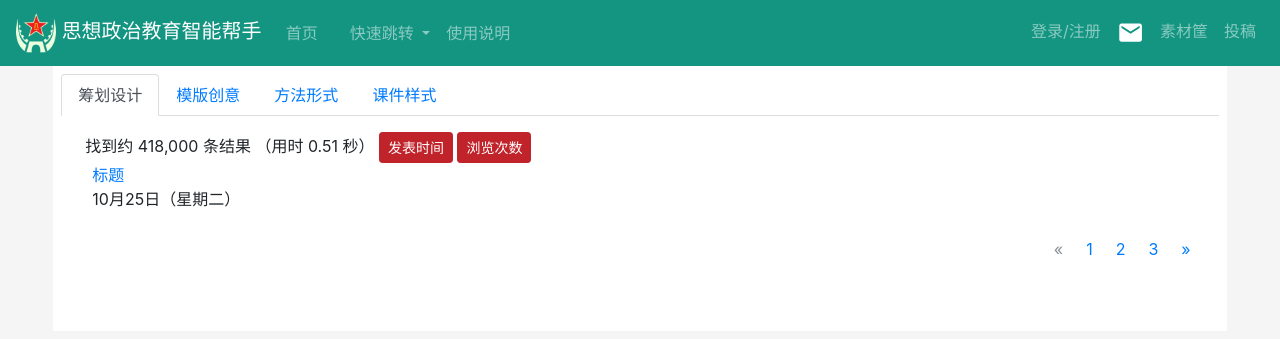
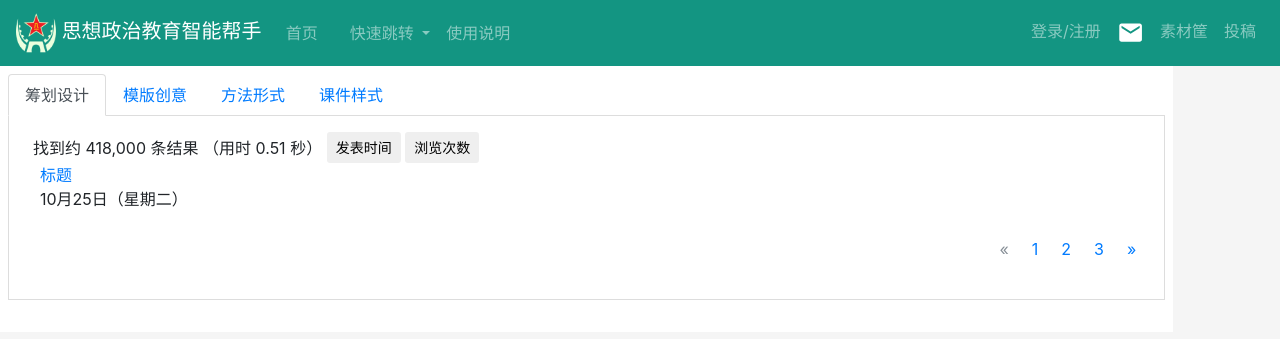
Before and after one commit to ran777/edu_intell, a Django app: template template/creative/design - 副本.html in a window 1280 px wide. Shown: the top 339 px of the page. Run offline with Django 3.2, Linux system fonts and the light colour scheme; the template is opened without the code that fills it, so the values that code supplies are empty; some libraries are stand-ins or nearby versions.

Commit message:
tab-content加了边框

```diff
--- a/edu_creative/views.py
+++ b/edu_creative/views.py
@@ -13,7 +13,7 @@ from edu_warning.tools import user_setting
 def plan_design(request):
     context = {"page_now": "创意设计"}
 
-    q = Posts.objects.filter(post_category__name="筹划设计").order_by('date')
+    q = Posts.objects.filter(post_category__name="筹划设计").order_by('click_num')
     q = list(zip(q, (i.uploadfile_set.all()[0].file for i in q)))
     paginator = Paginator(q, user_setting['creative']['page_num'])
 
--- a/static/css/custom.css
+++ b/static/css/custom.css
@@ -89,56 +68,48 @@
 #sidebar a {
     color: rgba(0, 0, 0, .65);
     padding: 0.5em 0.75em;
-    background-color: #fff;
+    background-color: var(--content-bg-color);
 }
 
 #sidebar a.active {
-    color: #fff;
+    color: var(--content-bg-color);
     background-color: #c1232b;
     font-weight: bold;
     border: none;
 }
-
-/* change transition animation to width when entire sidebar is toggled */
-#sidebar.collapse {
-    -webkit-transition-timing-function: ease;
-    -o-transition-timing-function: ease;
-    transition-timing-function: ease;
-    -webkit-transition-duration: .2s;
-    -o-transition-duration: .2s;
-    transition-duration: .2s;
+/*navbar*/
+.navbar-brand img {
+    height: 40px;
 }
 
-#sidebar.collapsing {
-    opacity: 0.8;
-    width: 0;
-    -webkit-transition-timing-function: ease-in;
-    -o-transition-timing-function: ease-in;
-    transition-timing-function: ease-in;
-    -webkit-transition-property: width;
-    -o-transition-property: width;
-    transition-property: width;
+/*card deck*/
+.card-deck .col {
+    padding: 0;
+}
+.card-header:first-child {
+    border-radius: 0;
+    background-color: var(--main-bg-color);
 }
 
-.questionnaire {
-    background-color: #fff;
-    padding: 1em 1.5em 0.5em;
-    margin-bottom: 1em;
-}
+/*tab*/
 .tab-content {
-    background-color: #fff;
-    border: var(--content-border);
+    background-color: var(--content-bg-color);
+    border: 1px solid #ddd;
     border-top: none;
     padding: 1em;
     margin-bottom: 1.5em;
 }
-
-.result-summury {
+.questionnaire {
+    background-color: var(--content-bg-color);
+    padding: 1em 1.5em 0.5em;
+    margin-bottom: 1em;
+}
+.result-summary {
     padding-left: 0.5em;
     padding-right: 1em;
 }
 
-.result-summury span {
+.result-summary span {
     display: inline-block;
     margin: 0;
 }
@@ -148,17 +119,12 @@
 }
 
 .main {
-    background-color: #fff;
+    background-color: var(--content-bg-color);
+    margin: 0;
 }
 
 .page-header {
     padding-top: 1em;
-}
-
-.btn-green {
-    color: #fff;
-    background-color: #c1232b;
-    border-color: #c1232b;
 }
 
 .img-box {
@@ -212,14 +174,15 @@
 }
 .content {
     margin-top: 14px;
-    /*color: #FFF;*/
+    /*color: var(--content-bg-color);*/
 }
 
-.main-wrapper.tab-content {
-    border: 1px solid #ddd;
+.card-columns {
+    column-gap: 2rem;
 }
+li, li a, span, span a {
+    display: inline-block;
 
-li, li a {
     vertical-align: middle;
 }
 .table-custom th, .table-custom td {
--- a/static/js/custom.js
+++ b/static/js/custom.js
@@ -80,6 +80,16 @@ $('#backToTopBtn').click(function(){
     $('html,body').animate({scrollTop:0},'fast');return false;
 });
 
+$(document).on('click', '.js_post_modal', function () {
+    var id = $(this).attr("q_id");
+    var name = $(this).attr("q_name");
+    $.get("/creative/detail/?type=t&&id=" + id, function (data) {
+        $(".modal-title").html(name);
+        $(".modal-body").html(data);
+        $('#PostModal').modal("show");
+    });
+
+})
 
 $(document).ready(function () {
     resizeSidebar();
--- a/template/creative/design - 副本.html
+++ b/template/creative/design - 副本.html
@@ -19,7 +19,7 @@
 
         <div class="tab-content" id="nav-tabContent">
             <div class="tab-pane fade show active" id="nav-sp1" role="tabpanel" aria-labelledby="nav-sp1-tab">
-                <div class="result-summury">
+                <div class="result-summary">
                     <span>找到约 418,000 条结果 （用时 0.51 秒）</span>
 
                     <button type="button" class="btn btn-green btn-sm">发表时间</button>
@@ -206,7 +206,7 @@
           </nav>
       </div>
       <div class="tab-pane fade" id="nav-sp2" role="tabpanel" aria-labelledby="nav-sp2-tab">
-        <div class="result-summury">
+        <div class="result-summary">
             <span>找到约 418,000 条结果 （用时 0.51 秒）</span>
 
             <button type="button" class="btn btn-green btn-sm">发表时间</button>
@@ -385,7 +385,7 @@
     </nav>
 </div>
 <div class="tab-pane fade" id="nav-card1" role="tabpanel" aria-labelledby="nav-card1-tab">
-    <div class="result-summury">
+    <div class="result-summary">
         <span>找到约 418,000 条结果 （用时 0.51 秒）</span>
 
         <button type="button" class="btn btn-green btn-sm">发表时间</button>
@@ -479,7 +479,7 @@
 </nav>
 </div>
 <div class="tab-pane fade" id="nav-pic1" role="tabpanel" aria-labelledby="nav-pic1-tab">
-    <div class="result-summury row justify-content-between">
+    <div class="result-summary row justify-content-between">
         <div class="col">
             <span>找到约 418,000 条结果 （用时 0.51 秒）</span>
             <button type="button" class="btn btn-green btn-sm">发表时间</button>
```
Also changed, not shown: other parts of static/css/custom.css (+25 -53 lines), template/creative/design.html (+14 -47 lines).
